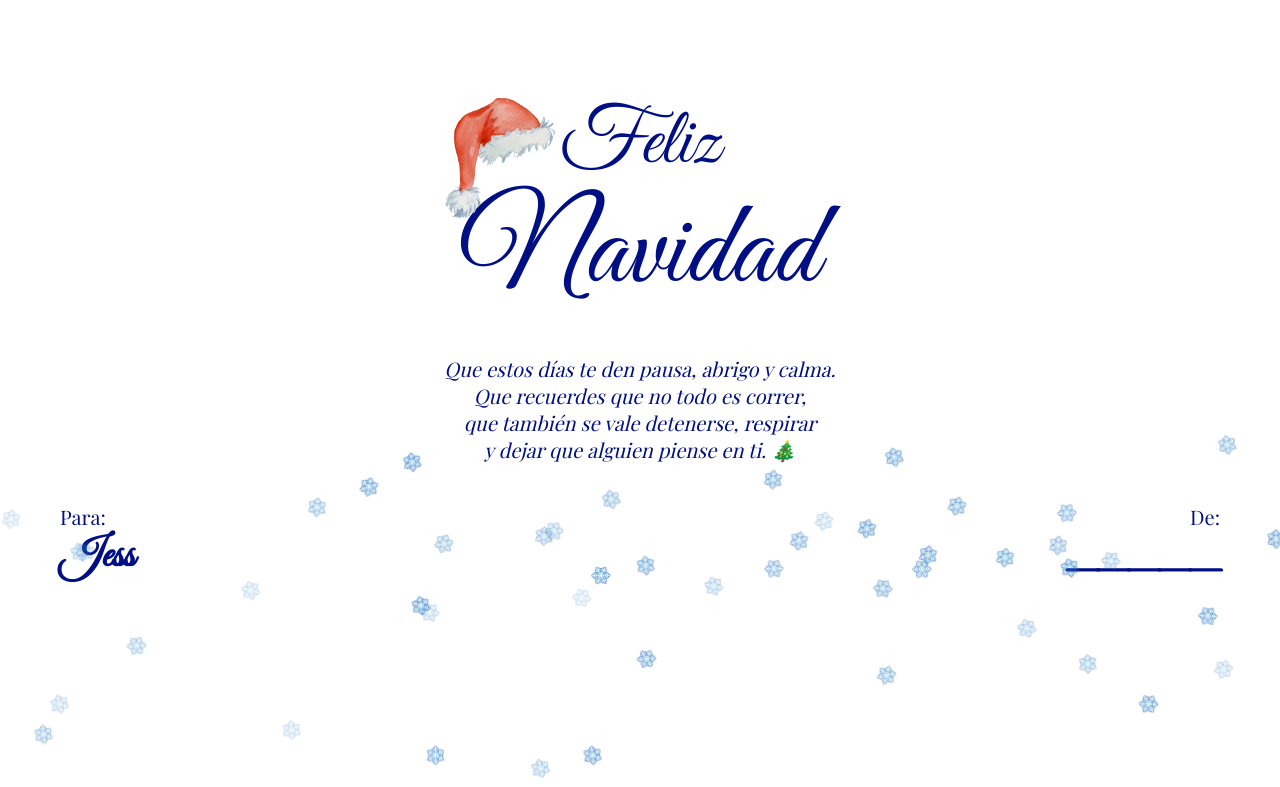
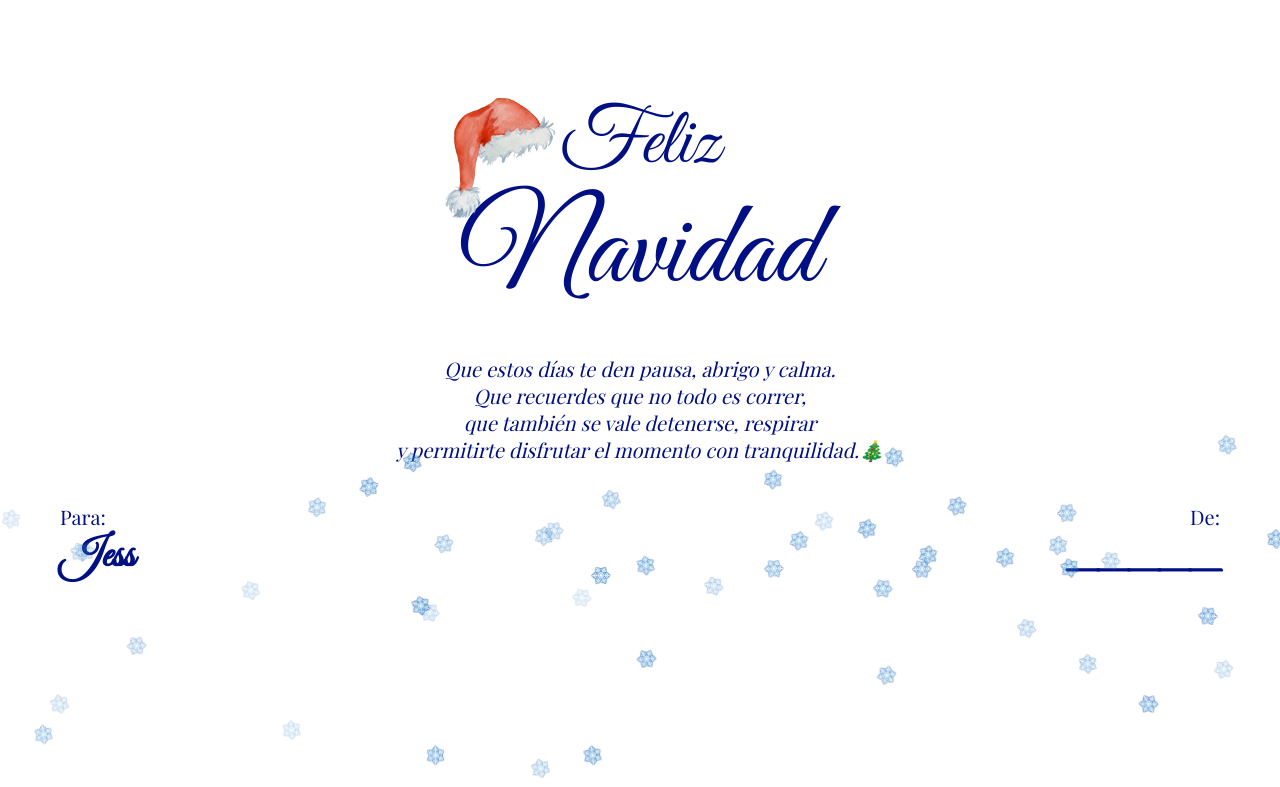
Before and after one commit to jfft98/windows, a plain HTML site: page index1.html in a window 1280 px wide. Shown: the top 787 px of the page. Drawn offline with nearby package versions, Linux system fonts and the light colour scheme.

Commit message:
Update index1.html

```diff
--- a/index1.html
+++ b/index1.html
@@ -26,7 +26,7 @@
       Que estos días te den pausa, abrigo y calma.<br>
 Que recuerdes que no todo es correr,<br>
 que también se vale detenerse, respirar<br>
-y dejar que alguien piense en ti. 🎄<br>
+y permitirte disfrutar el momento con tranquilidad.🎄<br>
     </p>
 
     <div class="nombres">
```
